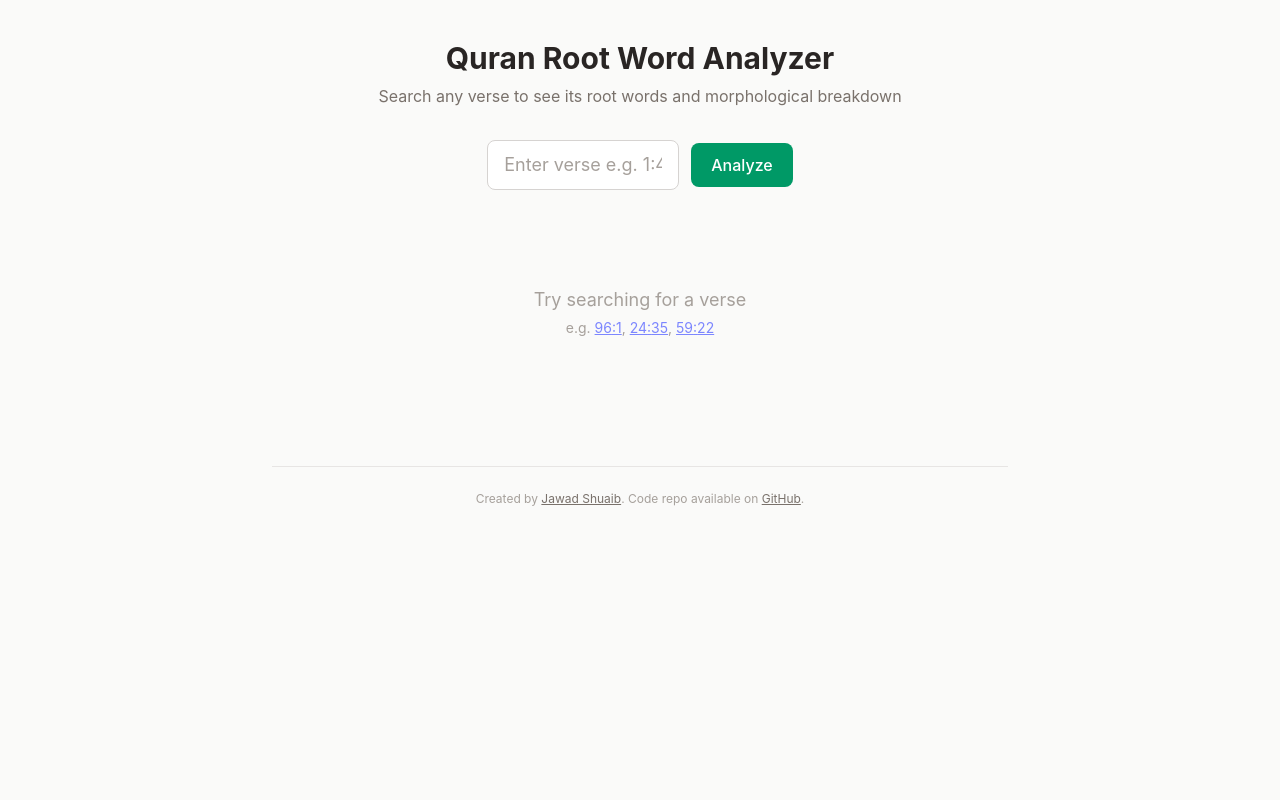
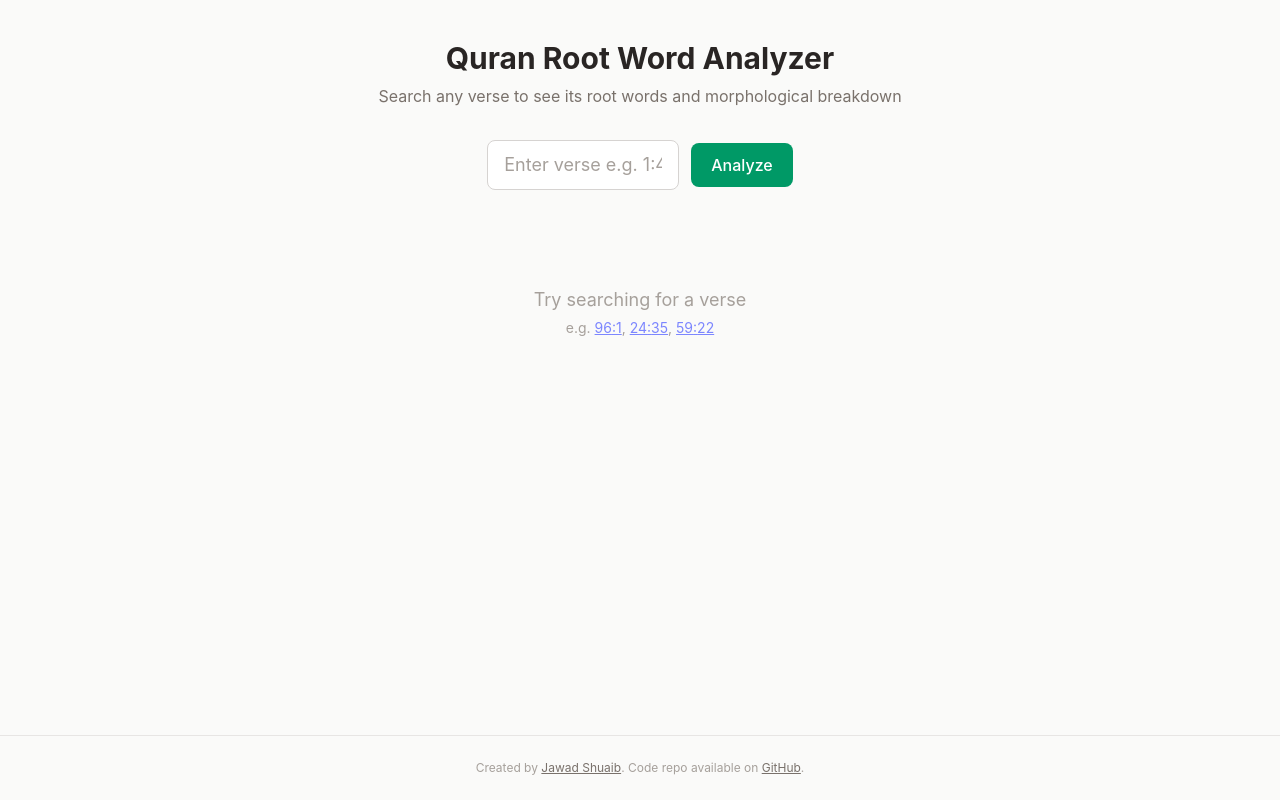
Before and after one commit to jawadshuaib/quran-analyzer, a React (Vite) app in the folder roots/frontend/: page / in a window 1280 px wide. Built offline with nearby package versions, Linux system fonts and the light colour scheme; a web font is replaced by a local one.

Commit message:
Added links

```diff
--- a/roots/frontend/src/App.tsx
+++ b/roots/frontend/src/App.tsx
@@ -121,10 +121,11 @@ export default function App() {
   }
 
   return (
-    <div className="mx-auto max-w-3xl px-4 py-10">
+    <div className="min-h-screen flex flex-col">
+    <div className="mx-auto max-w-3xl px-4 py-10 flex-1 w-full">
       <header className="mb-8 text-center">
         <h1 className="text-3xl font-bold text-stone-800 mb-2">
-          Quran Root Word Analyzer
+          <a href="/" className="hover:opacity-80 transition-opacity">Quran Root Word Analyzer</a>
         </h1>
         <p className="text-stone-500">
           Search any verse to see its root words and morphological breakdown
@@ -207,7 +208,8 @@ export default function App() {
           </p>
         </div>
       )}
-      <footer className="mt-16 py-6 border-t border-stone-200 text-center text-xs text-stone-400">
+    </div>
+      <footer className="py-6 border-t border-stone-200 text-center text-xs text-stone-400">
         Created by{' '}
         <a href="https://www.linkedin.com/in/jawadshuaib/" target="_blank" rel="noopener noreferrer"
            className="text-stone-500 hover:text-stone-700 underline">Jawad Shuaib</a>.
```
Also changed, not shown: 1 other file (tests, documents, lock files or other folders).
